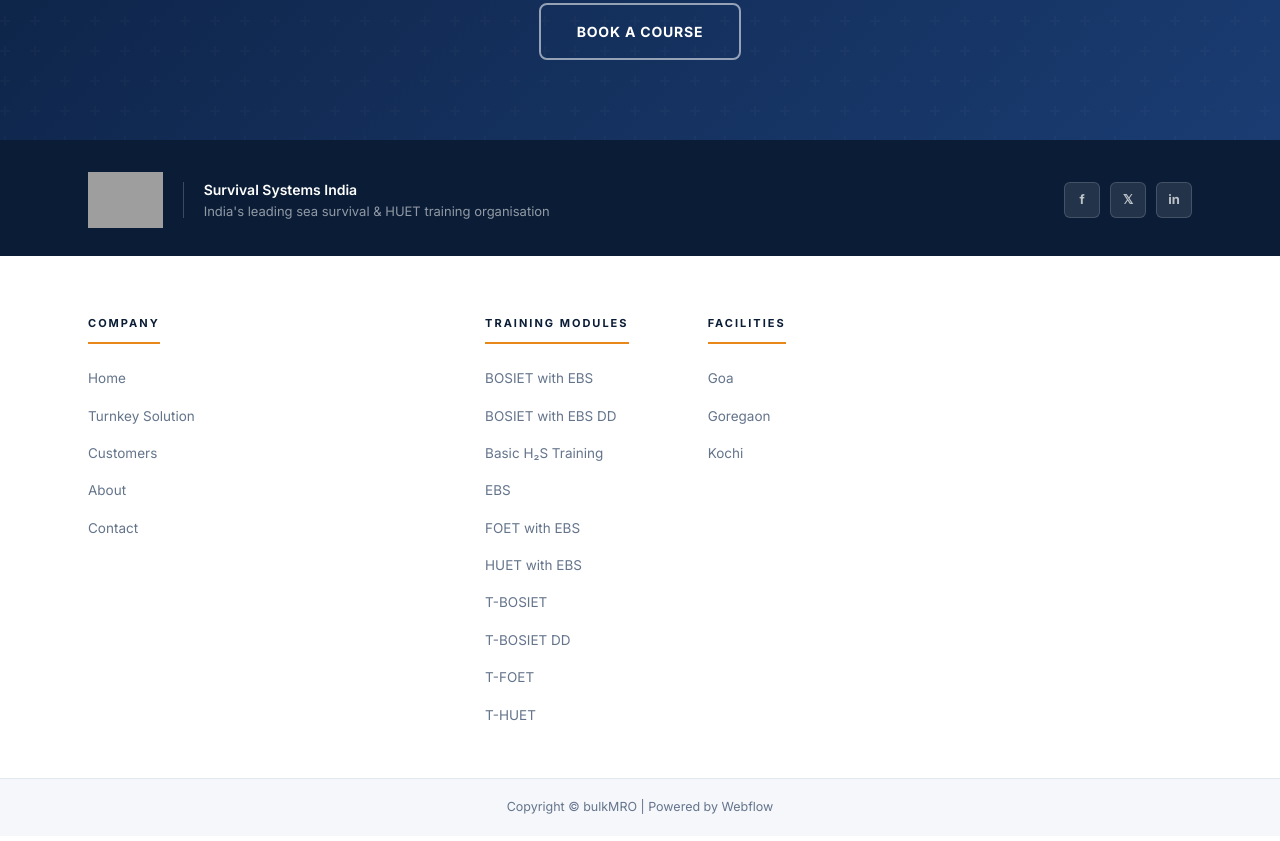
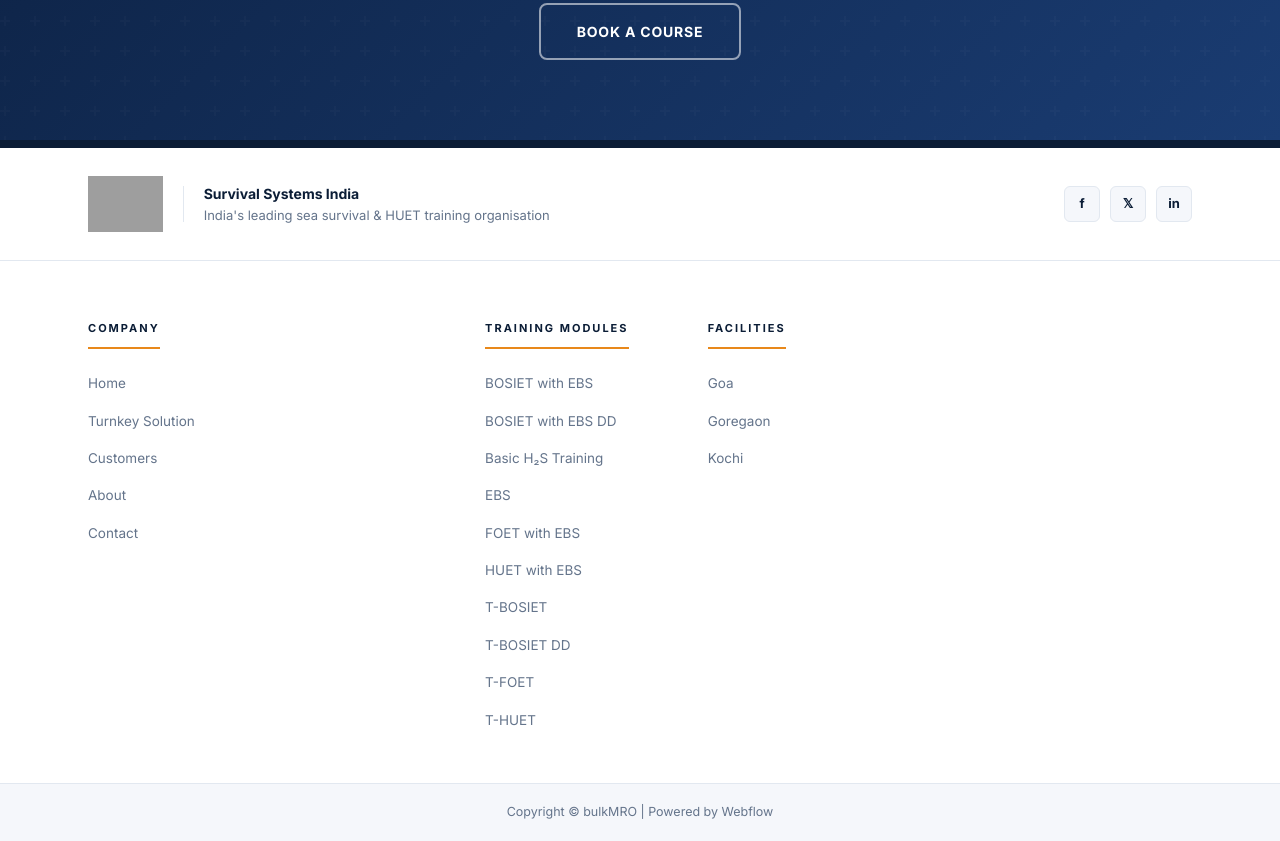
Before and after one commit to devangvshah-eng/ssi-website, a plain HTML site: page v2/index.html in a window 1280 px wide. Shown: the part 4676-5517 px from the top of the page. Drawn offline with Linux system fonts and the light colour scheme; grey boxes are pictures that could not be loaded.

Commit message:
v2: footer logo strip white background

```diff
--- a/v2/style.css
+++ b/v2/style.css
@@ -414,7 +414,9 @@
 
 /* Logo spotlight strip */
 .footer-brand-strip {
-  background: var(--navy);
+  background: #fff;
+  border-top: 4px solid var(--navy);
+  border-bottom: 1px solid #e2e8f0;
   padding: 28px 0;
 }
 .footer-brand-strip-inner {
@@ -430,26 +432,26 @@
 }
 .footer-logo-divider {
   width: 1px; height: 36px;
-  background: rgba(255,255,255,.2);
+  background: #e2e8f0;
 }
 .footer-logo-tagline {
-  font-size: 13px; color: rgba(255,255,255,.55);
+  font-size: 13px; color: var(--gray);
   line-height: 1.5;
 }
 .footer-logo-tagline strong {
-  display: block; font-size: 14px; color: #fff;
-  font-weight: 600; margin-bottom: 2px;
+  display: block; font-size: 14px; color: var(--navy);
+  font-weight: 700; margin-bottom: 2px;
 }
 
 .footer-social { display: flex; gap: 10px; }
 .footer-social a {
   width: 36px; height: 36px; border-radius: 6px;
-  background: rgba(255,255,255,.1);
-  border: 1px solid rgba(255,255,255,.15);
-  color: rgba(255,255,255,.7);
+  background: var(--light);
+  border: 1px solid #e2e8f0;
+  color: var(--navy);
   display: flex; align-items: center; justify-content: center;
   font-size: 13px; font-weight: 700;
-  transition: background var(--t), color var(--t);
+  transition: background var(--t), color var(--t), border-color var(--t);
 }
 .footer-social a:hover { background: var(--accent); border-color: var(--accent); color: #fff; }
 
```
